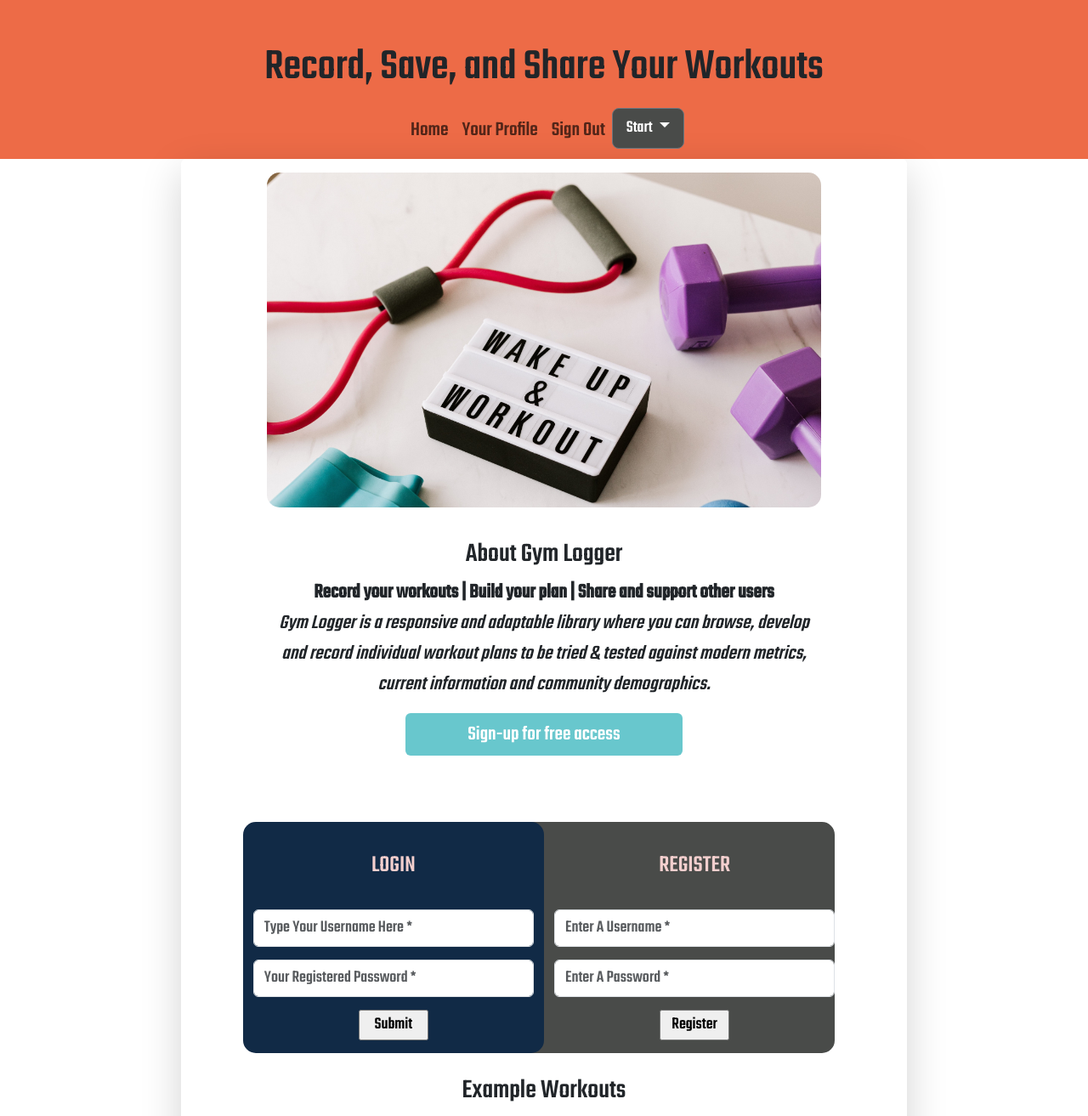
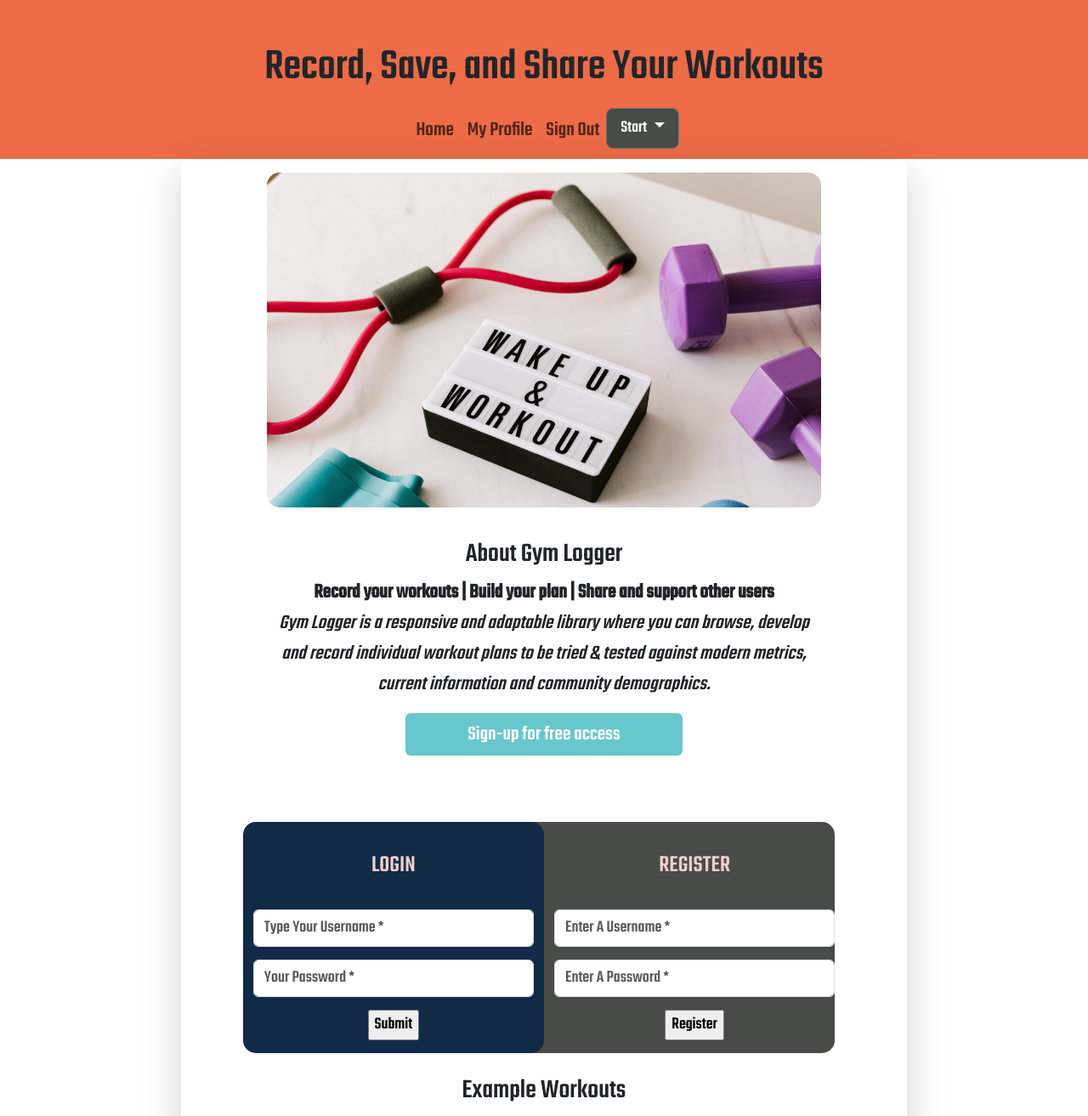
Before and after one commit to HawesJM/gym-logger, a Flask app: page / in a window 1280 px wide. Shown: the part 201-1514 px from the top of the page at 85% size. Run offline with Flask 3, Linux system fonts and the light colour scheme; the visitor is signed in with stand-in values (Sample User, id 1); some libraries are stand-ins or nearby versions.

Commit message:
changed profile title in base html

```diff
--- a/static/css/style.css
+++ b/static/css/style.css
@@ -144,7 +144,6 @@ h2 {
 
 #registered-submit,
 #register-button {
-    width: 25%;
     margin-left: auto;
     margin-right: auto;
 }
@@ -526,6 +525,9 @@ h3 {
         padding-bottom: 2px;
     }
 
+    #intro, #about-signup {
+        font-size: 16px;
+    }
     #mobile-exercise-row-1, #mobile-exercise-row-2, #mobile-exercise-row-3, #mobile-exercise-row-4, #mobile-exercise-row-5 {
         --bs-gutter-x: 0;
     }
--- a/templates/base.html
+++ b/templates/base.html
@@ -42,7 +42,7 @@
                 </li>
             {% if session.user %}
             <li class="nav-item">
-                <a class="nav-link sidenav-trigger" href="{{ url_for('profile', username=session['user']) }}">Your Profile</a>
+                <a class="nav-link sidenav-trigger" href="{{ url_for('profile', username=session['user']) }}">My Profile</a>
             </li>
             <li class="nav-item">
                 <a class="nav-link sidenav-trigger" href="{{ url_for('sign_out') }}">Sign Out</a>
--- a/templates/index.html
+++ b/templates/index.html
@@ -13,7 +13,7 @@
             <div class="card">
                 <div id="about-card" class="card-body col-md-10 mx-auto">
                     <h2>About Gym Logger</h2>
-                    <p class="about-text text-center">
+                    <p id="intro" class="about-text text-center">
                         <strong>Record your workouts | Build your plan | Share and support
                             other users</strong><br />
                         <em>Gym Logger is a responsive and adaptable library where you
@@ -26,37 +26,37 @@
             </div>
 
     <!-- Login and member section -->
-            <div class="container login-container col-md-10 mx-auto">
+            <div class="container login-container col-12 col-md-10 mx-auto">
                 <div class="row">
-                    <div id="login-block" class="col-md-6 login-form-1">
+                    <div id="login-block" class="col-6 col-md-6 login-form-1">
                         <h3>Login</h3>
                         <form method = "POST" action = "{{url_for('sign_in')}}">
-                            <div class="form-group">
+                            <div class="col-12 form-group">
                                 <input id="registered-username-input" type="text" name="username" class="form-control"
-                                    placeholder="Type Your Username Here *" />
+                                    placeholder="Type Your Username *" />
                             </div>
-                            <div class="form-group">
+                            <div class="form-group col-12">
                                 <input id="registered-password" type="password" name="password" class="form-control"
-                                    placeholder="Your Registered Password *" value="" />
+                                    placeholder="Your Password *" value="" />
                             </div>
                             <div class="form-group">
                                 <input id="registered-submit" type="submit" class="btn-submit" />
                             </div>
-                            <div class="form-group">
+                            <div class="form-group col-6">
                                 <a href="#" class="ForgetPwd hidden">Forget Password?</a>
                             </div>
                         </form>
                     </div>
-                    <div id="register-block" class="col-md-6 login-form-2">
+                    <div id="register-block" class="col-6 col-md-6 login-form-2 mx-auto">
                         <h3>Register</h3>
                         <form method = "POST" action = "{{url_for('register')}}">
-                            <div class="form-group">
+                            <div class="form-group col-12 mx-auto">
                                 <input type="text" class="form-control" placeholder="Enter A Username *" name="username" />
                             </div>
-                            <div class="form-group">
+                            <div class="form-group col-12  mx-auto">
                                 <input type="password" class="form-control" placeholder="Enter A Password *" name="password"/>
                             </div>
-                            <div class="form-group">
+                            <div class="form-group col-6 mx-auto">
                                 <input id="register-button" type="submit" class="btn-submit" value="Register" />
                             </div>
                         </form>
@@ -68,7 +68,7 @@
             <!--Example Workout Plan Carousel-->
 
             <h3>Example Workouts</h3>
-            <div id="plan-carousel" class="carousel carousel-dark slide" data-bs-ride="carousel">
+            <div id="plan-carousel" class="carousel carousel-dark slide col-12" data-bs-ride="carousel">
                 <div class="carousel-indicators">
                     <button type="button" data-bs-target="#carouselExampleCaptions" data-bs-slide-to="0" class="active"
                         aria-current="true" aria-label="Slide 1"></button>
--- a/templates/workouts.html
+++ b/templates/workouts.html
@@ -22,8 +22,10 @@
                 </div>
                 <div id = "action-span">
                 <form id="save-workout" style="display: inline" method="POST" action="">
+                  {% if not session.user == workout.created_by %}
                    <label for="saved-workout"><i id="save-workout-submit" class="fa-regular fa-floppy-disk"></i></label>
                     <input id="saved-workout" name="workout-saved" class="form-control hidden" type="text" />
+                    {% endif %}
                 </form>
                   {% if session.user == workout.created_by %}
                   <a class="undecorated" href="{{ url_for('edit_workout',workout_id = workout._id) }}"><i class="fa-regular fa-pen-to-square"></i></a>
```
Also changed, not shown: templates/record_workout.html (+16 -16 lines), run.py (line endings or trailing spaces), static/js/script.js (line endings or trailing spaces).
